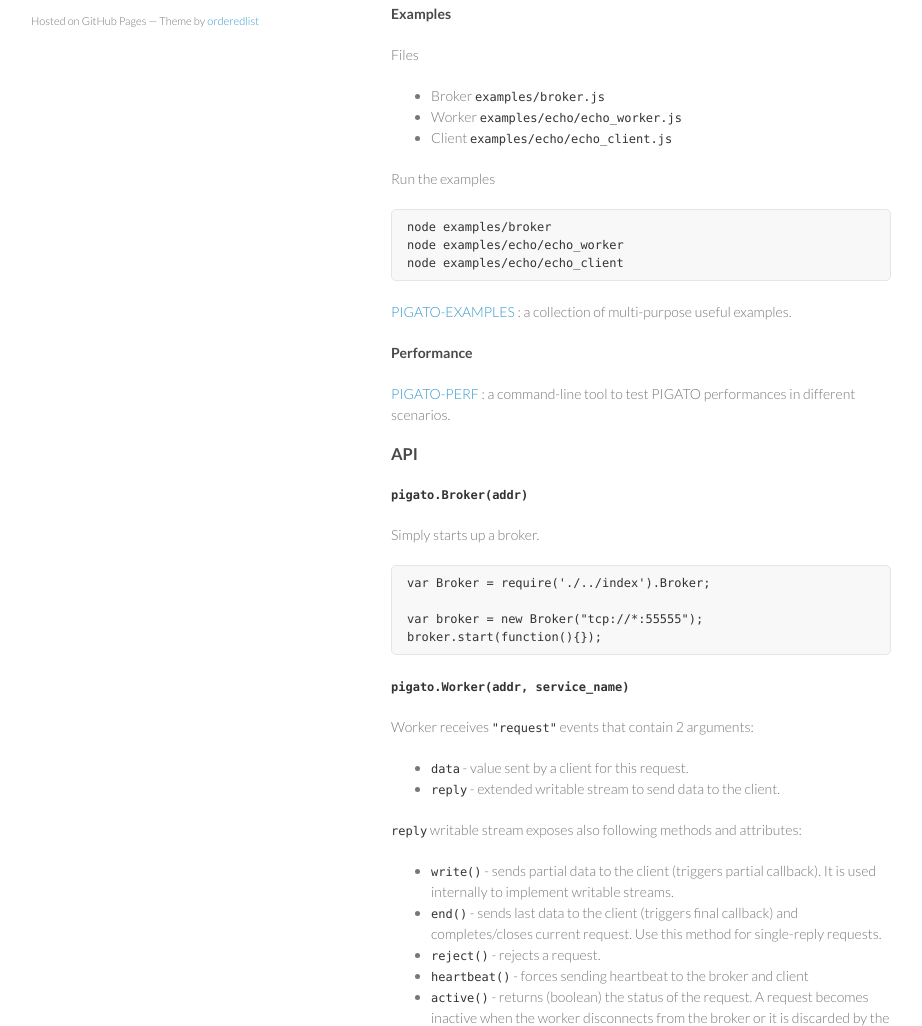
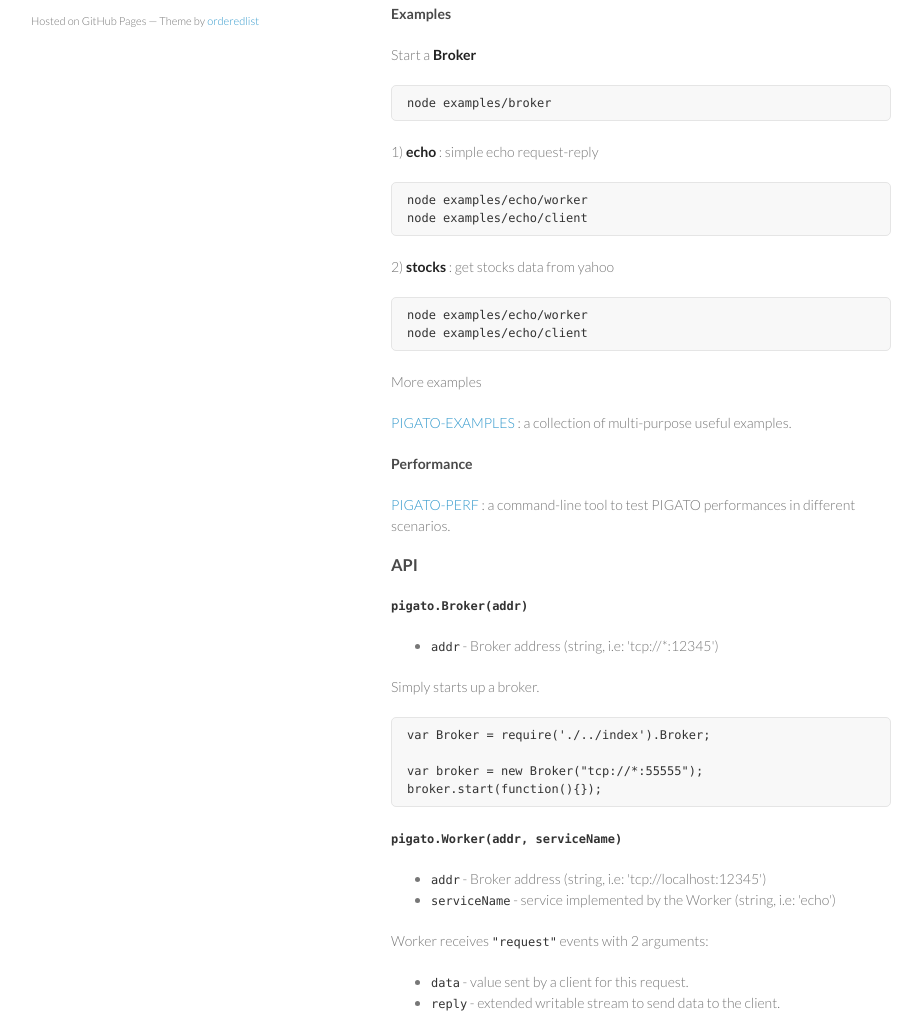
Before and after one commit to prdn/pigato, a plain HTML site: page index.html in a window 1280 px wide. Shown: the part 700-1726 px from the top of the page, without its empty margins (179-1101 px from the left). Drawn offline with Linux system fonts and the light colour scheme.

```diff
--- a/index.html
+++ b/index.html
@@ -4,7 +4,7 @@
     <meta charset="utf-8">
     <meta http-equiv="X-UA-Compatible" content="chrome=1">
     <title>Pigato by prdn</title>
-    <meta name="google-site-verification" content="VBsdGzX1QqJezmfFjm6paLDP1tMEdDyy9ctna0vr0MA" />
+
     <link rel="stylesheet" href="stylesheets/styles.css">
     <link rel="stylesheet" href="stylesheets/pygment_trac.css">
     <meta name="viewport" content="width=device-width, initial-scale=1, user-scalable=no">
@@ -49,23 +49,24 @@
 <h4>
 <a id="examples" class="anchor" href="#examples" aria-hidden="true"><span class="octicon octicon-link"></span></a>Examples</h4>
 
-<p>Files</p>
-
-<ul>
-<li>Broker <code>examples/broker.js</code>
-</li>
-<li>Worker <code>examples/echo/echo_worker.js</code>
-</li>
-<li>Client <code>examples/echo/echo_client.js</code>
-</li>
-</ul>
-
-<p>Run the examples</p>
+<p>Start a <strong>Broker</strong></p>
 
 <pre><code>node examples/broker
-node examples/echo/echo_worker
-node examples/echo/echo_client
 </code></pre>
+
+<p>1) <strong>echo</strong> : simple echo request-reply</p>
+
+<pre><code>node examples/echo/worker
+node examples/echo/client
+</code></pre>
+
+<p>2) <strong>stocks</strong> : get stocks data from yahoo</p>
+
+<pre><code>node examples/echo/worker
+node examples/echo/client
+</code></pre>
+
+<p>More examples</p>
 
 <p><a href="https://github.com/fincluster/pigato-examples">PIGATO-EXAMPLES</a> : a collection of multi-purpose useful examples.</p>
 
@@ -81,6 +82,11 @@
 <a id="pigatobrokeraddr" class="anchor" href="#pigatobrokeraddr" aria-hidden="true"><span class="octicon octicon-link"></span></a><code>pigato.Broker(addr)</code>
 </h4>
 
+<ul>
+<li>
+<code>addr</code> - Broker address (string, i.e: 'tcp://*:12345') </li>
+</ul>
+
 <p>Simply starts up a broker.</p>
 
 <pre><code>var Broker = require('./../index').Broker;
@@ -90,10 +96,17 @@
 </code></pre>
 
 <h4>
-<a id="pigatoworkeraddr-service_name" class="anchor" href="#pigatoworkeraddr-service_name" aria-hidden="true"><span class="octicon octicon-link"></span></a><code>pigato.Worker(addr, service_name)</code>
+<a id="pigatoworkeraddr-servicename" class="anchor" href="#pigatoworkeraddr-servicename" aria-hidden="true"><span class="octicon octicon-link"></span></a><code>pigato.Worker(addr, serviceName)</code>
 </h4>
 
-<p>Worker receives <code>"request"</code> events that contain 2 arguments:</p>
+<ul>
+<li>
+<code>addr</code> - Broker address (string, i.e: 'tcp://localhost:12345') </li>
+<li>
+<code>serviceName</code> - service implemented by the Worker (string, i.e: 'echo')</li>
+</ul>
+
+<p>Worker receives <code>"request"</code> events with 2 arguments:</p>
 
 <ul>
 <li>
@@ -119,7 +132,9 @@
 <code>ended</code> - tells (boolean) if the request has been ended.</li>
 </ul>
 
-<pre><code>var worker = new pigato.Worker('tcp://localhost:12345', 'MyService');
+<p>Example:</p>
+
+<pre><code>var worker = new PIGATO.Worker('tcp://localhost:12345', 'my-service');
 
 worker.on('request', function(data, reply) {
   fs.createReadStream(data).pipe(reply);
@@ -136,6 +151,8 @@
 
 <p>Worker may also specify whether the reply should be cached and the cache timeout in milliseconds </p>
 
+<p>Example:</p>
+
 <pre><code>worker.on('request', function(data, reply) {
   reply.opts.cache = 1000; // cache reply for 1 second
   reply.end('FINAL DATA');
@@ -145,7 +162,7 @@
 <p>Take note: due to the framing protocol of <code>zmq</code> only the data supplied to <code>response.end(data)</code> will be given to the client's final callback.</p>
 
 <h4>
-<a id="pigatoclientaddrs" class="anchor" href="#pigatoclientaddrs" aria-hidden="true"><span class="octicon octicon-link"></span></a><code>pigato.Client(addrs)</code>
+<a id="pigatoclientaddrs" class="anchor" href="#pigatoclientaddrs" aria-hidden="true"><span class="octicon octicon-link"></span></a><code>PIGATO.Client(addrs)</code>
 </h4>
 
 <ul>
@@ -164,7 +181,9 @@
 <code>opts</code> - options object for the request</li>
 </ul>
 
-<pre><code>var client = new pigato.Worker('tcp://localhost:12345');
+<p>Example:</p>
+
+<pre><code>var client = new PIGATO.Client('tcp://localhost:12345');
 
 client.request('my-service', 'foo', { timeout: 120000 }).pipe(process.stdout);
 
@@ -189,6 +208,8 @@
 <code>finalCallback(err, data)</code> - called when the request will emit no more data</li>
 <li><code>opts</code></li>
 </ul>
+
+<p>Example:</p>
 
 <pre><code>client.request('my-service', 'foo', function (err, data) {
   // frames sent prior to final frame
```
Also changed, not shown: params.json (+1 -1 lines).
